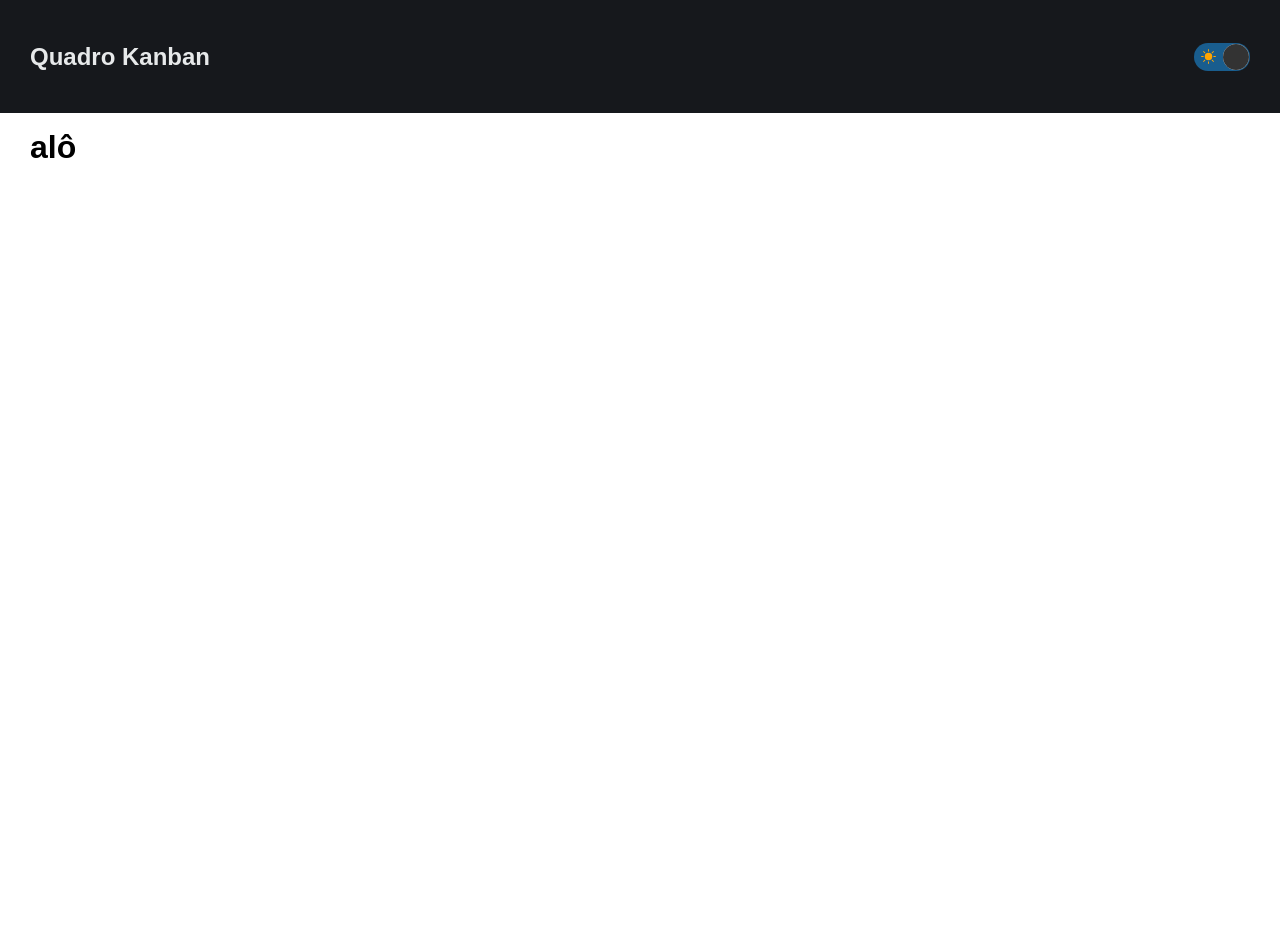
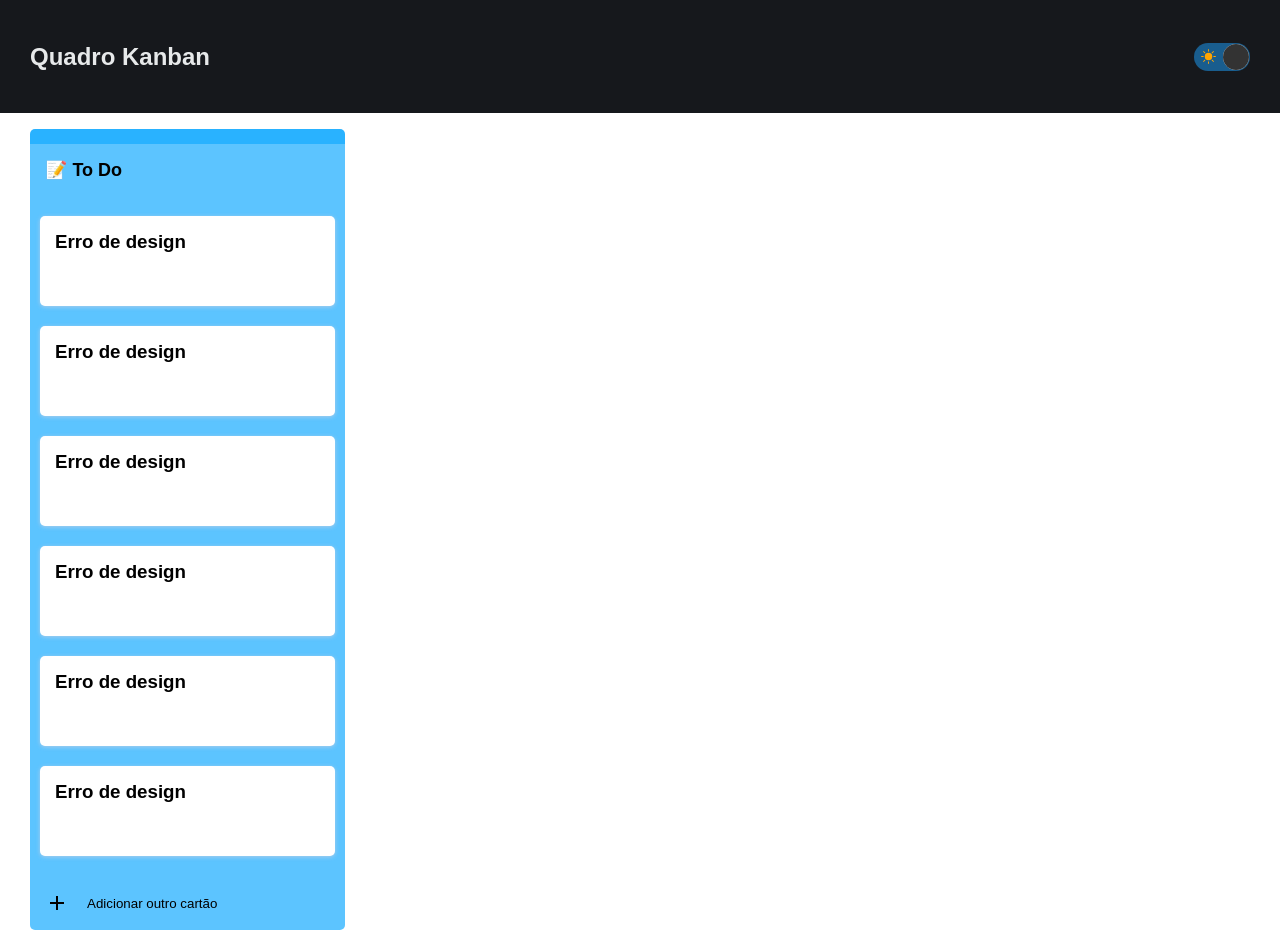
Before and after one commit to juan-20/Kanban, a Next.js app: page / in a window 1280 px wide. Before the commit the page ends 800 px from the top, so only its background shows below. Built offline with nearby package versions, Linux system fonts and the light colour scheme.

Commit message:
design done ✨

```diff
--- a/package.json
+++ b/package.json
@@ -10,6 +10,7 @@
   },
   "dependencies": {
     "next": "12.1.6",
+    "polished": "^4.2.2",
     "react": "18.1.0",
     "react-dom": "18.1.0",
     "react-icons": "^4.4.0",
--- /dev/null
+++ b/src/components/Board/Index.tsx
@@ -0,0 +1,15 @@
+import React from 'react';
+import DropList from '../DropList/Index';
+import Task from '../Task';
+
+import { Container } from './styles';
+
+const Board: React.FC = () => {
+  return (
+    <Container>
+        <DropList />
+    </Container>
+  );
+}
+
+export default Board;
--- /dev/null
+++ b/src/components/Board/styles.ts
@@ -0,0 +1,5 @@
+import styled from 'styled-components';
+
+export const Container = styled.div`
+  height: 100vh - 113px;
+`;
--- /dev/null
+++ b/src/components/DropList/Index.tsx
@@ -0,0 +1,31 @@
+import React from 'react';
+import { MdAdd } from 'react-icons/md';
+import Task from '../Task';
+
+import { Container } from './styles';
+
+const DropList: React.FC = () => {
+  return (
+    <Container>
+        <header>
+          <h1> 📝  To Do </h1>
+        </header>
+
+        <ul>
+          <Task></Task>
+          <Task></Task>
+          <Task></Task>
+          <Task></Task>
+          <Task></Task>
+          <Task></Task>
+        </ul>
+
+        <button type='button'>
+            <MdAdd size={24}  />
+            <p>Adicionar outro cartão</p>
+        </button>
+    </Container>
+  );
+}
+
+export default DropList;
--- /dev/null
+++ b/src/components/DropList/styles.ts
@@ -0,0 +1,31 @@
+import styled from 'styled-components';
+import { darken, lighten } from 'polished';
+
+export const Container = styled.div`
+border-top: 15px solid ${darken(0.1, '#5cc4ff')};
+border-radius: 5px;
+    background: #5cc4ff;
+    width: 315px;
+   header{
+       padding: 15px;
+       >h1{
+        font-size: 18px;
+        font-weight: 25px;
+    }
+    }
+
+    ul{
+
+    }
+
+    button{
+        padding: 15px;
+        background: none;
+        display: flex;
+        align-items: center;
+        >p{
+            margin-left: 18px;
+        }
+        cursor: pointer
+    }
+    `;
--- /dev/null
+++ b/src/components/Task/index.tsx
@@ -0,0 +1,16 @@
+import React from 'react';
+import {MdAdd} from 'react-icons/md'
+import { Container, Color } from './styles';
+
+const Task: React.FC = () => {
+  return (
+    <Container>
+        <header>
+          <h3>Erro de design</h3>
+        </header>
+            <Color color="#333" />
+    </Container>
+  );
+}
+
+export default Task;
--- /dev/null
+++ b/src/components/Task/styles.ts
@@ -0,0 +1,15 @@
+import styled from 'styled-components';
+
+export const Container = styled.div`
+  background: #fff;
+  border-radius: 5px;
+  box-shadow: 0 1px 4px 0 rgba(192,208,230,0.8);
+  margin: 20px 10px 20px 10px;
+  height: 90px;
+  flex-grow: 0;
+  flex-shrink: 0;
+
+`;
+export const Color = styled.span`
+
+`;
--- a/src/pages/index.tsx
+++ b/src/pages/index.tsx
@@ -1,9 +1,10 @@
 import type { NextPage } from 'next'
+import Board from '../components/Board/Index'
 
 const Home: NextPage = () => {
   return (
     <main>
-      <h1>alô</h1>
+      <Board />
     </main>
   )
 }
--- a/src/styles/GlobalStyles.ts
+++ b/src/styles/GlobalStyles.ts
@@ -17,6 +17,15 @@ export default createGlobalStyle`
 
 html, #root, body{
     height: 100vh;
+}
+
+ul{
+        list-style-type: disc;
+        margin-block-start: 0em;
+        margin-block-end: 0em;
+        margin-inline-start: 0px;
+        margin-inline-end: 0px;
+        padding-inline-start: 0px
 }
 
 *, button, input {
```
Also changed, not shown: 2 other files (tests, documents, lock files or other folders).
